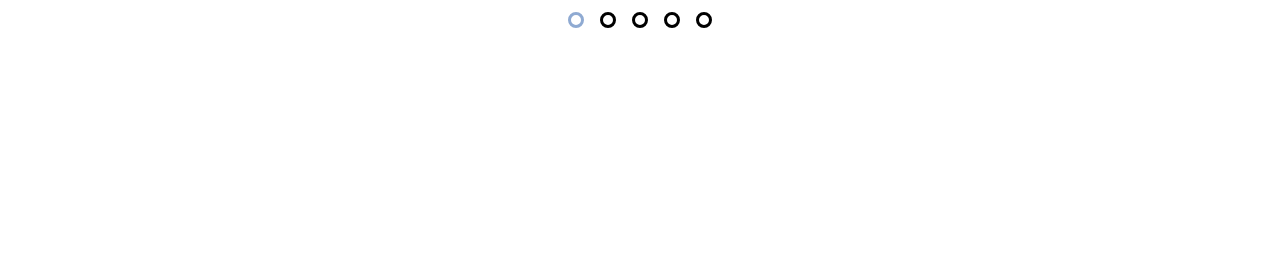
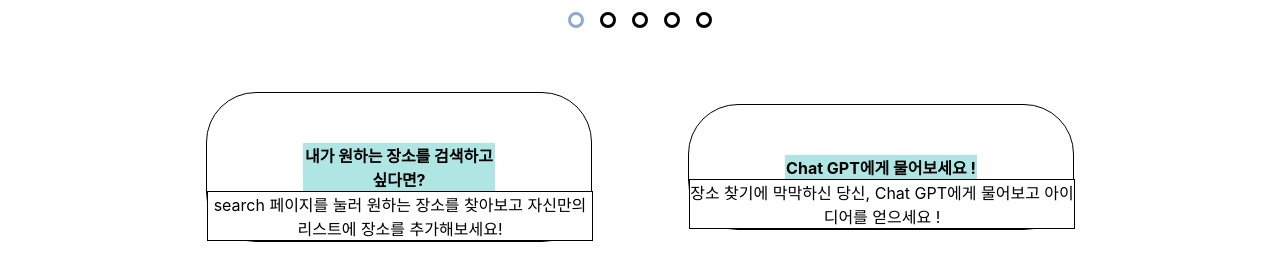
Before and after one commit to WebTestOr/web-yong, a React (Create React App) app: page / in a window 1280 px wide. Shown: the part 520-800 px from the top of the page. Built offline with nearby package versions, Linux system fonts and the light colour scheme.

Commit message:
main 페이지 전체적  구상 완료

```diff
--- a/src/components/Main/Carousel.css
+++ b/src/components/Carousel/Carousel.css
@@ -50,7 +50,7 @@
 .gallery-track {
   aspect-ratio: 168/100;
   position: relative;
-  width: 20%;
+  width: 30%;
   overflow: hidden;
 }
 
--- /dev/null
+++ b/src/components/MainBox/Box.css
@@ -0,0 +1,31 @@
+.box {
+    width: 30%;
+    height: 100%;
+    background: white;
+    border-radius: 50px;
+    border: 1px solid black;
+    margin: 3rem;
+    padding-top: 50px;
+  }
+  .box-container {
+    display: flex;
+    justify-content: center;
+    align-items: center;
+  }
+  .title {
+    width: 50%;
+    height: 100%;
+    background: #AFE6E4;
+    margin: 0 auto;
+    text-align: center;
+    font-size: 16px;
+    font-weight: bold;
+}
+.content {
+    width: 100%;
+    height: 100%;
+    background: white;
+    border: 1px solid black;
+    margin: 0 auto;
+    text-align: center;
+}
--- /dev/null
+++ b/src/components/MainBox/Box.js
@@ -0,0 +1,19 @@
+import React from "react";
+import "./Box.css";
+
+function Box() {
+  return (
+    <div className="box-container">
+      <div className="box">
+        <div className="title">내가 원하는 장소를 검색하고싶다면?</div>
+        <div className="content">search 페이지를 눌러 원하는 장소를 찾아보고 자신만의 리스트에 장소를 추가해보세요!</div>
+      </div>
+      <div className="box">
+        <div className="title">Chat GPT에게 물어보세요 !</div>
+        <div className="content">장소 찾기에 막막하신 당신, Chat GPT에게 물어보고 아이디어를 얻으세요 !</div>
+      </div>
+    </div>
+  );
+}
+
+export default Box;
--- a/src/pages/Main.js
+++ b/src/pages/Main.js
@@ -1,13 +1,14 @@
 import React from "react";
 import Header from "../components/Header/Header";
-import CarouselComponent from "../../src/components/Main/Carousel";
-
+import CarouselComponent from "../../src/components/Carousel/Carousel";
+import Box from "../../src/components/MainBox/Box";
 function Main() {
   return (
     <>
       <Header/>
       <div>
         <CarouselComponent />
+        <Box />
       </div>
     </>
   );
```
Also changed, not shown: src/components/Carousel/Carousel.js (renamed from src/components/Main/Carousel.js).
